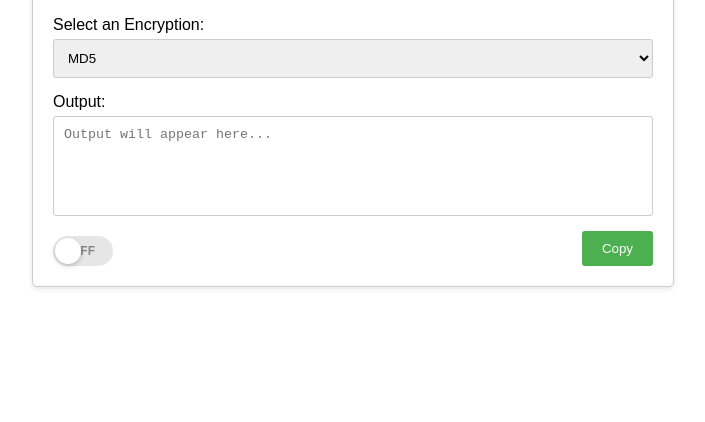
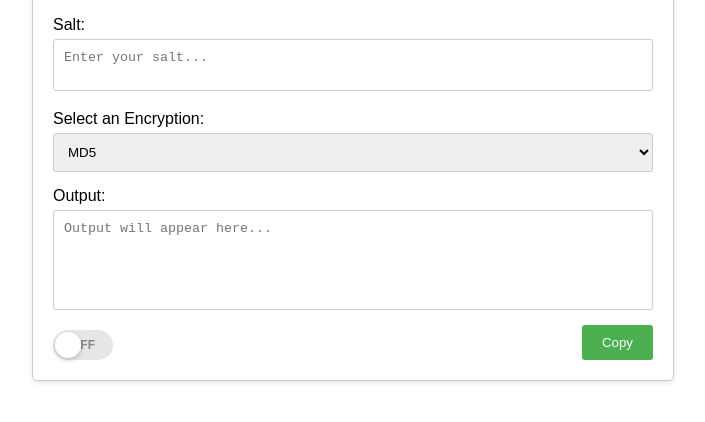
Before and after one commit to s41r4j/webtools, a plain HTML site: page tools/cryptography.html in a window 1280 px wide. Shown: the part 220-642 px from the top of the page, without its empty margins (287-992 px from the left). Drawn offline with Linux system fonts and the light colour scheme.

Commit message:
Update cryptography.html

```diff
--- a/tools/cryptography.html
+++ b/tools/cryptography.html
@@ -17,12 +17,18 @@
         <textarea id="inputText" placeholder="Enter your text..."></textarea>
       </div>
 
+      <label for="inputSalt" id="saltLabel">Salt:</label>
+      <div class="input-container">
+        <textarea id="inputSalt" placeholder="Enter your salt..."></textarea>
+      </div>
+
       <label for="cryptoOption">Select an Encryption:</label>
       <select id="cryptoOption">
         <option value="md5">MD5</option>
         <option value="sha1">SHA-1</option>
         <option value="sha256">SHA-256</option>
         <option value="sha512">SHA-512</option>
+        <option value="zcrypt">Zcrypt</option>
         <option value="base64">Base64 Encode</option>
         <option value="base64Decode">Base64 Decode</option>
         <option value="rot13">ROT13</option>
@@ -39,13 +45,13 @@
           <div class="slider"></div>
         </label>
       </div>
-
     </form>
 
     <div id="popUpMessage">Copied!</div>
   </div>
 
   <script src="../assets/js/crypto-js.min.js"></script>
+  <script src="../assets/js/zcrypt.js"></script>
   <script src="../assets/js/cryptography.js"></script>
 </body>
 
```
